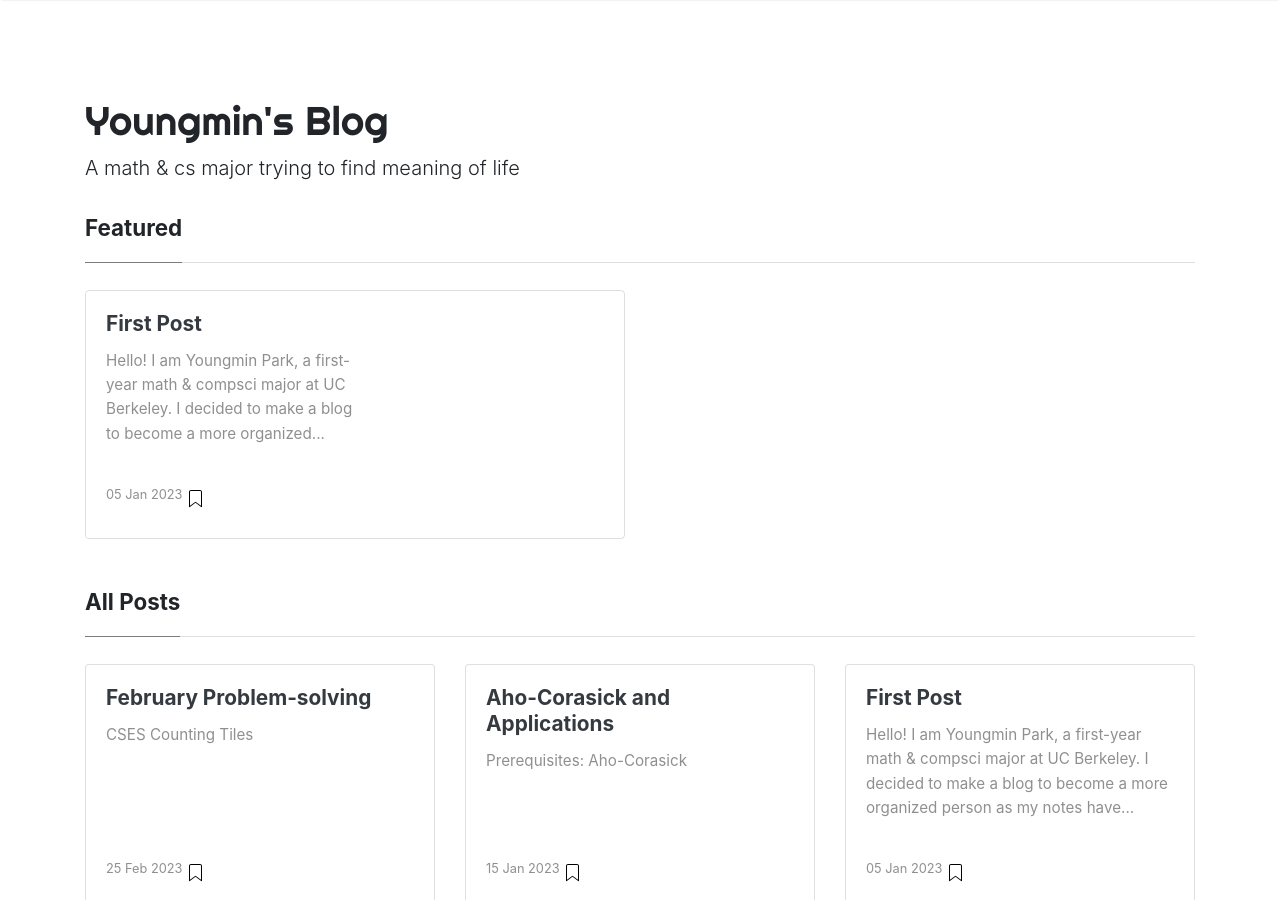
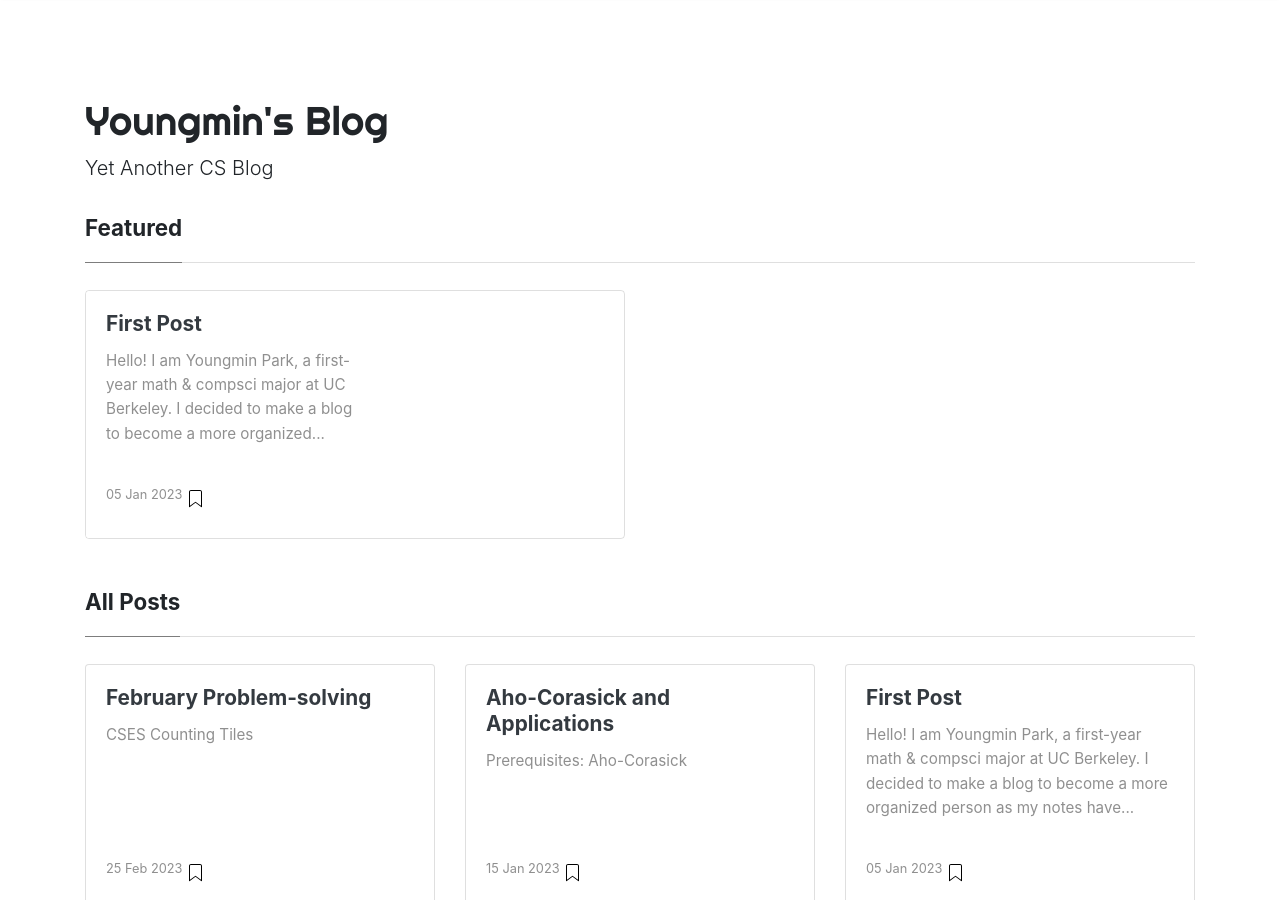
Before and after one commit to Bungmint/math-cs-blog, a Jekyll site: the page built from index.html, in a window 1280 px wide and 900 px high. Built offline with Jekyll 4.4.1, drawn with Linux system fonts in a browser that asks for light colours; nearby versions of some CDN libraries; the list of posts is cut into pages by our own code.

Commit message:
Update _config.yml

```diff
--- a/_config.yml
+++ b/_config.yml
@@ -1,7 +1,7 @@
 # Site
 name: "Youngmin's Blog"
 title: "Youngmin's Blog"
-description: "A math & cs major trying to find meaning of life"
+description: "Yet Another CS Blog"
 logo: "assets/images/logo.png"
 favicon: "assets/images/logo.png"
 baseurl: /math-cs-blog
```
